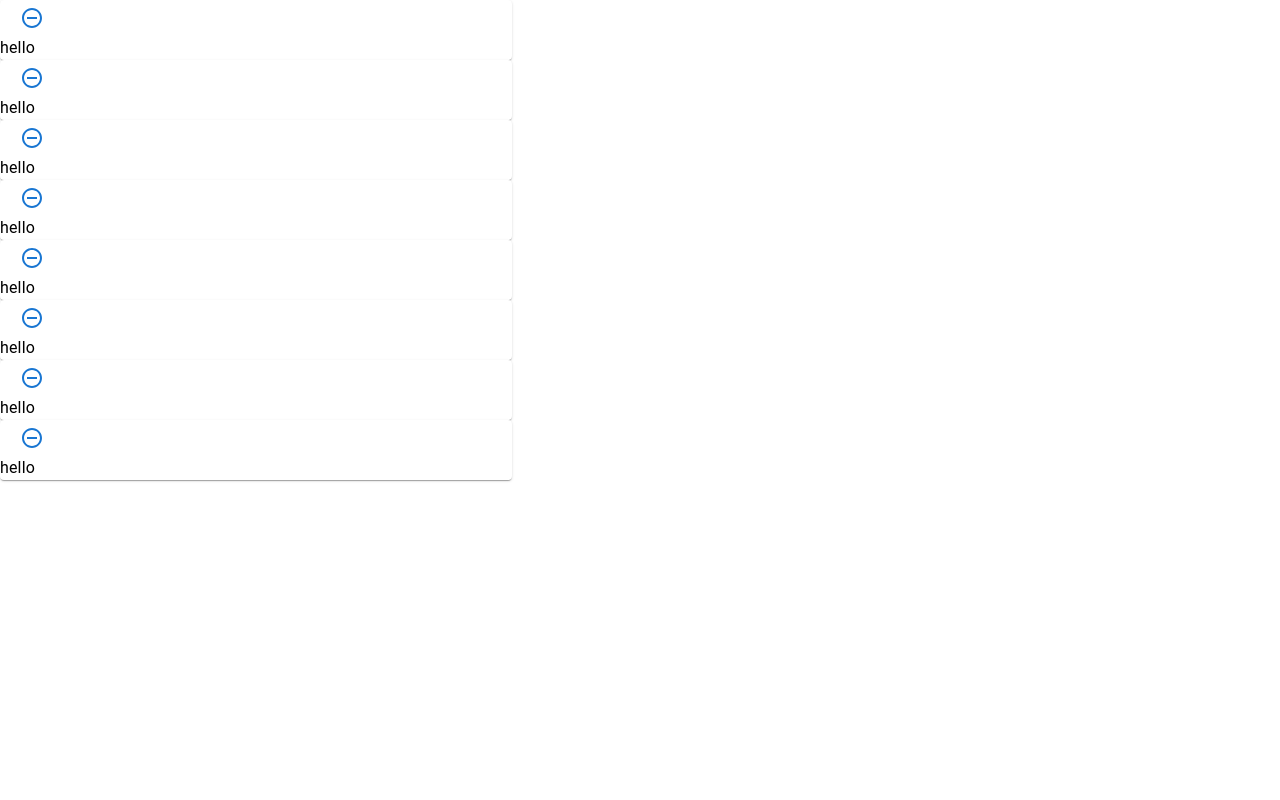
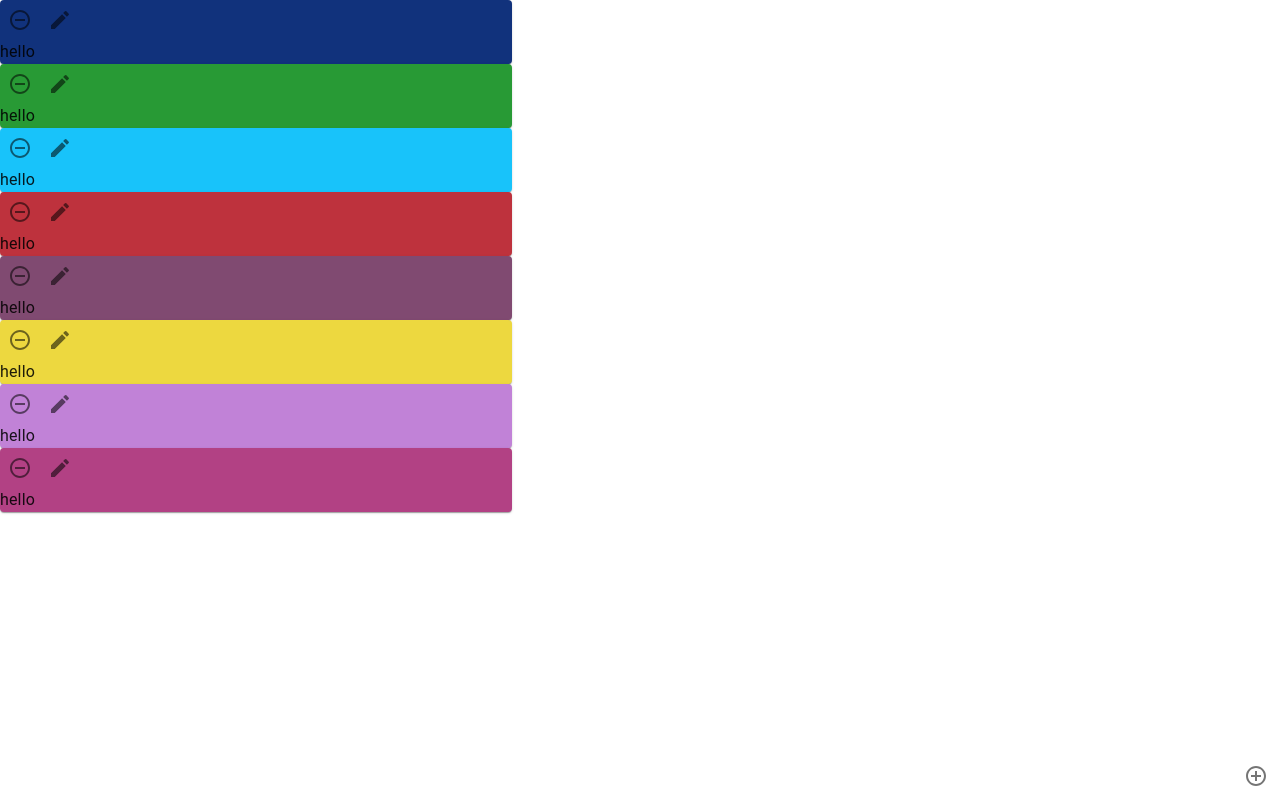
Before and after one commit to DannyDorito/j-e2e-notes, a React (Create React App) app: page / in a window 1280 px wide. Built offline with nearby package versions, Linux system fonts and the light colour scheme.

Commit message:
basic controls

```diff
--- a/src/classes/NoteClass.ts
+++ b/src/classes/NoteClass.ts
@@ -1,22 +1,30 @@
+import { randomColour } from "../helpers/RandomColour";
+
 export class NoteClass
 {
-
   content: string;
   id: string;
   deleted: boolean;
+  deletedAt: string | undefined;
+  createdAt: string;
   currentX: number;
   currentY: number;
+  backgroundColour: string;
+  edit: boolean;
 
   constructor(
     content: string,
     id: string,
-    deleted: boolean
+    createdAt: string
   )
   {
     this.content = content;
     this.id = id;
-    this.deleted = deleted;
+    this.deleted = false;
+    this.createdAt = createdAt;
     this.currentX = 0;
     this.currentY = 0;
+    this.backgroundColour = randomColour();
+    this.edit = false;
   }
 }
--- a/src/components/DraggableNote.tsx
+++ b/src/components/DraggableNote.tsx
@@ -1,31 +1,48 @@
+import { useState } from "react";
 import { NoteClass } from "../classes/NoteClass";
-import Draggable, { } from "react-draggable";
-import { Card } from "@mui/material";
-import Button from "@mui/material/Button/Button";
+import Draggable from "react-draggable";
+import Typography from "@mui/material/Typography/Typography";
+import Card from "@mui/material/Card/Card";
+import IconButton from "@mui/material/IconButton/IconButton";
+import TextField from "@mui/material/TextField/TextField";
+import SaveIcon from '@mui/icons-material/Save';
+import EditIcon from '@mui/icons-material/Edit';
 import RemoveCircleOutlineIcon from '@mui/icons-material/RemoveCircleOutline';
-import Typography from "@mui/material/Typography/Typography";
-import { useState } from "react";
+import './css/DraggableNote.css';
 
-const DraggableNote = ( { note }: { note: NoteClass } ) =>
+const DraggableNote = ( { note, deleteNote, editNote }: { note: NoteClass, deleteNote: any, editNote: any } ) =>
 {
-  const [ x, setX ] = useState( note.currentX );
-  const [ y, setY ] = useState( note.currentY );
-  const handleStop = ( event: any, dragElement: any ) =>
+  const [ currentX, setX ] = useState<number>( note.currentX );
+  const [ currentY, setY ] = useState<number>( note.currentY );
+
+  const [ content, setContent ] = useState<string>( note.content );
+
+  const handleStop = ( _event: any, dragElement: any ) =>
   {
     setX( dragElement.x )
     setY( dragElement.y )
-    note.currentX = x;
-    note.currentY = y;
+    note.currentX = currentX;
+    note.currentY = currentY;
   };
+
+  const updateContent = ( content: string ) =>
+  {
+    setContent( content );
+    note.content = content;
+  };
+
   return (
-    <>
-      <Draggable position={{ x: x, y: y }} onStop={handleStop} disabled={note.deleted}>
-        <Card style={{ width: "40%", color: "#ffffff" }}>
-          <Button ><RemoveCircleOutlineIcon key={`${ note.id }-remove`} /></Button>
-          <Typography style={{ color: "black" }}>{note.content}</Typography>
-        </Card>
-      </Draggable>
-    </>
+    <Draggable position={{ x: currentX, y: currentY }} onStop={handleStop} disabled={note.edit}>
+      <Card className="draggable-card" style={{ backgroundColor: note.backgroundColour }}>
+        <IconButton onClick={deleteNote}>
+          <RemoveCircleOutlineIcon />
+        </IconButton>
+        <IconButton onClick={editNote}>
+          {note.edit ? <SaveIcon /> : <EditIcon />}
+        </IconButton>
+        {note.edit ? <TextField value={content} variant="outlined" onChange={( event ) => updateContent( event.target.value )} /> : <Typography>{content}</Typography>}
+      </Card>
+    </Draggable >
   );
 }
 
--- a/src/components/Notes.tsx
+++ b/src/components/Notes.tsx
@@ -1,113 +1,46 @@
+import { useState } from "react";
 import { NoteClass } from "../classes/NoteClass";
 import { v4 as uuidv4 } from 'uuid';
-import { useState } from "react";
-import Grid from '@mui/material/Grid';
-import { styled } from '@mui/material/styles';
-import Paper from '@mui/material/Paper';
-import RemoveCircleOutlineIcon from '@mui/icons-material/RemoveCircleOutline';
-import AddCircleIcon from '@mui/icons-material/AddCircle';
+import { testNotes } from "../helpers/TestHelper";
+import DraggableNote from "./DraggableNote";
 import Box from "@mui/material/Box/Box";
-import TextField from "@mui/material/TextField/TextField";
-import DraggableNote from "./DraggableNote";
+import AddCircleOutlineIcon from '@mui/icons-material/AddCircleOutline';
+import IconButton from "@mui/material/IconButton/IconButton";
+import './css/Notes.css';
 
 const Notes = () =>
 {
-  const Item = styled( Paper )( ( { theme } ) => ( {
-    backgroundColor: theme.palette.mode === 'dark' ? '#1A2027' : '#fff',
-    ...theme.typography.body2,
-    padding: theme.spacing( 1 ),
-    textAlign: 'center',
-    color: theme.palette.text.secondary,
-    minWidth: 300,
-    minHeight: 200
-  } ) );
+  const [ notes, setNotes ] = useState<NoteClass[]>( testNotes );
 
-  const [ notes, setNotes ] = useState<NoteClass[]>( [ {
-    content: "hello",
-    id: uuidv4(),
-    deleted: false,
-    currentX: 0,
-    currentY: 0
-  },
+  const deleteNote = ( id: string ) =>
   {
-    content: "hello",
-    id: uuidv4(),
-    deleted: false,
-    currentX: 0,
-    currentY: 0
-  },
+    setNotes( notes.map( note => note.id === id ? {
+      ...note,
+      deleted: true,
+      deletedAt: new Date().toUTCString()
+    } : note ) );
+  };
+
+  const editNote = ( id: string ) =>
   {
-    content: "hello",
-    id: uuidv4(),
-    deleted: false,
-    currentX: 0,
-    currentY: 0
-  },
-  {
-    content: "hello",
-    id: uuidv4(),
-    deleted: false,
-    currentX: 0,
-    currentY: 0
-  },
-  {
-    content: "hello",
-    id: uuidv4(),
-    deleted: false,
-    currentX: 0,
-    currentY: 0
-  },
-  {
-    content: "hello",
-    id: uuidv4(),
-    deleted: false,
-    currentX: 0,
-    currentY: 0
-  },
-  {
-    content: "hello",
-    id: uuidv4(),
-    deleted: false,
-    currentX: 0,
-    currentY: 0
-  },
-  {
-    content: "hello",
-    id: uuidv4(),
-    deleted: false,
-    currentX: 0,
-    currentY: 0
-  } ] );
-
-  const [ newNoteText, setNewNoteText ] = useState<string>( "" );
-  const [ newNoteHasError, setNewNoteHasError ] = useState<boolean>( false );
+    setNotes( notes.map( note => note.id === id ? {
+      ...note,
+      edit: !note.edit
+    } : note ) );
+  };
 
   const addNote = () =>
   {
-    if ( !!newNoteText )
-    {
-      setNewNoteHasError( false );
-      setNotes( notes => [ ...notes, new NoteClass( newNoteText, uuidv4(), false ) ] );
-      setNewNoteText( "" );
-    }
-    else
-    {
-      setNewNoteHasError( true );
-    }
-  }
-
-  const updateNote = ( text: string ) =>
-  {
-    setNewNoteText( text );
-    setNewNoteHasError( !text );
-  }
+    setNotes( notes => [ ...notes, new NoteClass( '', uuidv4(), new Date().toUTCString() ) ] )
+  };
 
   return (
     <Box sx={{ flexGrow: 1 }}>
-      {notes.filter( ( note ) => !note.deleted ).map( ( note, index ) => (
-        <DraggableNote note={note} key={note.id}></DraggableNote>
+      {notes.filter( ( note ) => !note.deleted ).map( ( note ) => (
+        <DraggableNote note={note} key={note.id} deleteNote={() => deleteNote( note.id )} editNote={() => editNote( note.id )}></DraggableNote>
       ) )
       }
+      <IconButton size={'large'} style={{ position: "fixed", bottom: 0, right: 0 }} onClick={addNote}><AddCircleOutlineIcon /></IconButton>
     </Box>
   );
 }
--- /dev/null
+++ b/src/components/css/DraggableNote.css
@@ -0,0 +1,7 @@
+.draggable-card {
+  width: 40%;
+}
+
+Typography {
+  color: black;
+}
--- /dev/null
+++ b/src/components/css/Notes.css
@@ -0,0 +1,5 @@
+IconButton {
+  position: "fixed";
+  bottom: 0;
+  right: 0;
+}
--- /dev/null
+++ b/src/helpers/RandomColour.ts
@@ -0,0 +1,6 @@
+const seed = 16777215;
+
+export const randomColour = (): string =>
+{
+  return '#' + Math.floor( Math.random() * seed ).toString( 16 );
+}
--- /dev/null
+++ b/src/helpers/TestHelper.ts
@@ -0,0 +1,95 @@
+import { NoteClass } from "../classes/NoteClass";
+import { v4 as uuidv4 } from 'uuid';
+import { randomColour } from "./RandomColour";
+
+export const testNotes = (): NoteClass[] =>
+{
+  return [ {
+    content: "hello",
+    id: uuidv4(),
+    createdAt: new Date().toUTCString(),
+    currentX: 0,
+    currentY: 0,
+    deleted: false,
+    deletedAt: undefined,
+    backgroundColour: randomColour(),
+    edit: false
+  },
+  {
+    content: "hello",
+    id: uuidv4(),
+    createdAt: new Date().toUTCString(),
+    currentX: 0,
+    currentY: 0,
+    deleted: false,
+    deletedAt: undefined,
+    backgroundColour: randomColour(),
+    edit: false
+  },
+  {
+    content: "hello",
+    id: uuidv4(),
+    createdAt: new Date().toUTCString(),
+    currentX: 0,
+    currentY: 0,
+    deleted: false,
+    deletedAt: undefined,
+    backgroundColour: randomColour(),
+    edit: false
+  },
+  {
+    content: "hello",
+    id: uuidv4(),
+    createdAt: new Date().toUTCString(),
+    currentX: 0,
+    currentY: 0,
+    deleted: false,
+    deletedAt: undefined,
+    backgroundColour: randomColour(),
+    edit: false
+  },
+  {
+    content: "hello",
+    id: uuidv4(),
+    createdAt: new Date().toUTCString(),
+    currentX: 0,
+    currentY: 0,
+    deleted: false,
+    deletedAt: undefined,
+    backgroundColour: randomColour(),
+    edit: false
+  },
+  {
+    content: "hello",
+    id: uuidv4(),
+    createdAt: new Date().toUTCString(),
+    currentX: 0,
+    currentY: 0,
+    deleted: false,
+    deletedAt: undefined,
+    backgroundColour: randomColour(),
+    edit: false
+  },
+  {
+    content: "hello",
+    id: uuidv4(),
+    createdAt: new Date().toUTCString(),
+    currentX: 0,
+    currentY: 0,
+    deleted: false,
+    deletedAt: undefined,
+    backgroundColour: randomColour(),
+    edit: false
+  },
+  {
+    content: "hello",
+    id: uuidv4(),
+    createdAt: new Date().toUTCString(),
+    currentX: 0,
+    currentY: 0,
+    deleted: false,
+    deletedAt: undefined,
+    backgroundColour: randomColour(),
+    edit: false
+  } ];
+}
```
Also changed, not shown: src/components/css/Router.css (deleted, +0 -38 lines), src/helpers/UseLocalStorage.ts (added, +22 -0 lines).
